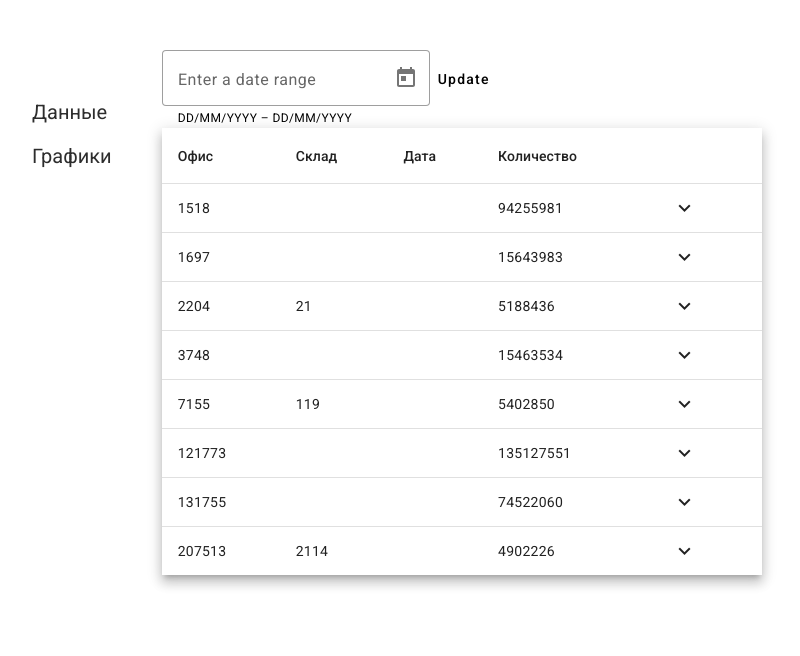
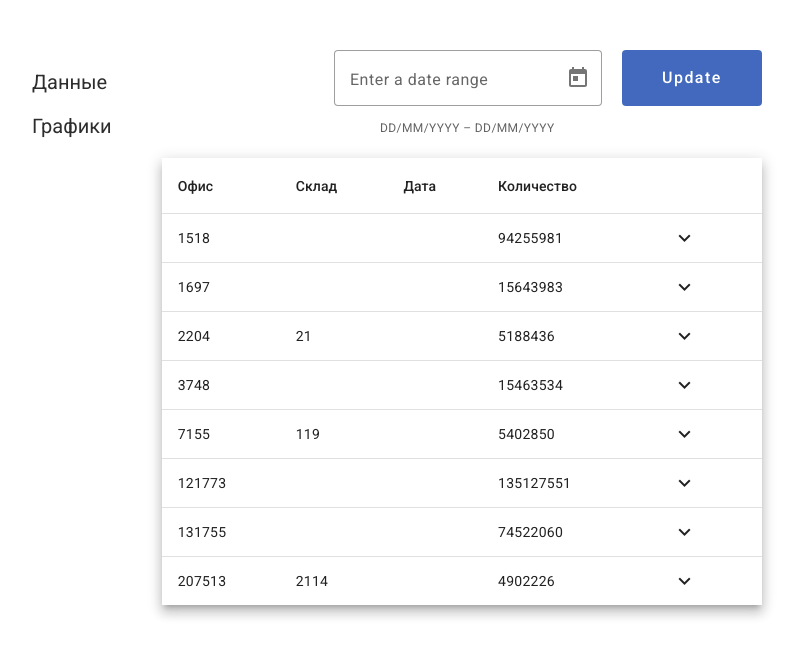
Before and after one commit to VladaBelaya/team-project, an Angular app: page / in a window 1280 px wide. Shown: the top 656 px of the page, without its empty margins (18-818 px from the left). Built offline with nearby package versions, Linux system fonts and the light colour scheme; data requests are answered from the project's data file.

Commit message:
styles for form on the table page

```diff
--- a/src/app/table/table.component.html
+++ b/src/app/table/table.component.html
@@ -1,4 +1,4 @@
-<form [formGroup]="dateRangeControl" (ngSubmit)="updateDates()">
+<form [formGroup]="dateRangeControl" class="form" (ngSubmit)="updateDates()">
   <mat-form-field appearance="outline">
     <mat-label>Enter a date range</mat-label>
     <mat-date-range-input
@@ -13,7 +13,7 @@
     <mat-datepicker-toggle matIconSuffix [for]="picker"></mat-datepicker-toggle>
     <mat-date-range-picker #picker></mat-date-range-picker>
   </mat-form-field>
-  <button mat-button>Update</button>
+  <button class="btn" mat-button>Update</button>
 </form>
 
 <table
--- a/src/app/table/table.component.scss
+++ b/src/app/table/table.component.scss
@@ -1,3 +1,10 @@
 .outer-table {
   width: 600px;
 }
+
+.form {
+  margin-bottom: 20px;
+  display: flex;
+  justify-content: flex-end;
+  align-items: center;
+}
--- a/src/styles.scss
+++ b/src/styles.scss
@@ -18,7 +18,7 @@ body {
 }
 
 .nav {
-  margin-top: 50px;
+  margin-top: 20px;
   a {
     display: block;
     font-size: 20px;
@@ -104,3 +104,30 @@ tr.example-element-row:not(.example-expanded-row):active {
     stroke: #3376ff !important;
   }
 }
+
+// btn material
+
+.mat-mdc-button:not(:disabled).btn {
+  margin-left: 20px;
+  margin-bottom: 32px;
+  height: auto;
+  display: inline-block;
+  padding: 18px 40px 19px;
+  border-radius: 4px;
+  color: #fff !important;
+  background-color: #4269bd;
+  font-size: 16px;
+  transition: background-color .2s ease-in-out;
+  &:hover {
+    background-color: #5182f8;
+  }
+}
+
+//calendar descr
+
+.mat-mdc-form-field-subscript-wrapper {
+  margin-top: 10px;
+  margin-left: 30px;
+  color: #626262;
+  font-size: 12px;
+}
```
